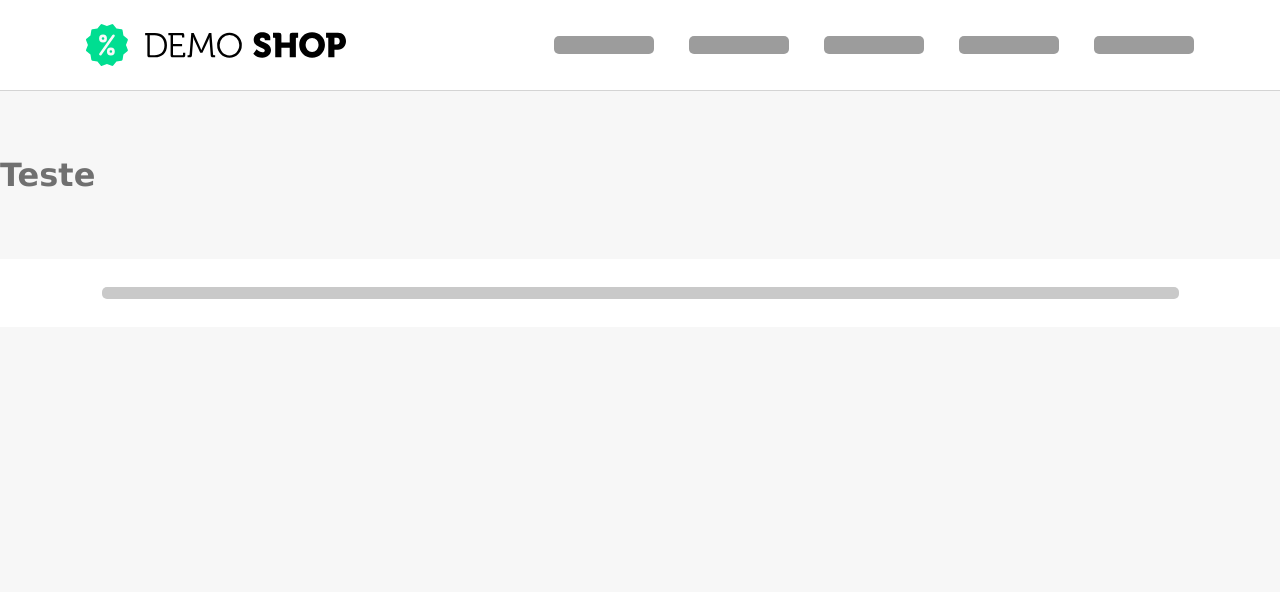
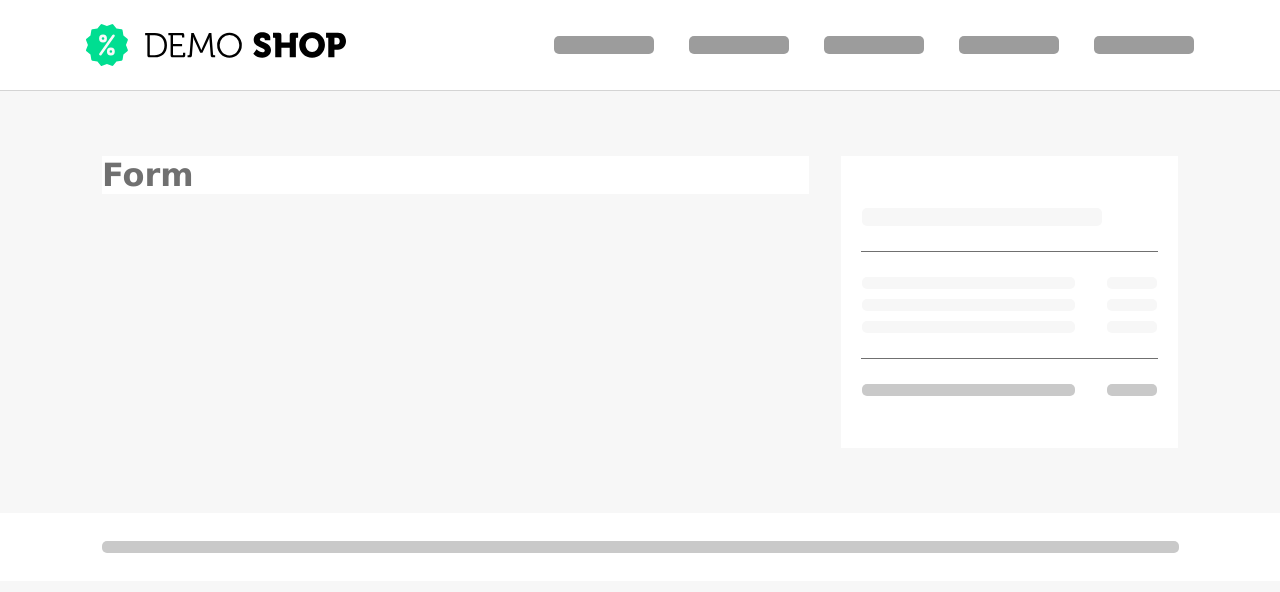
Before and after one commit to victormarques92/bexs-front-end-exam, a React (Create React App) app: page / in a window 1280 px wide. Shown: the top 592 px of the page. Built offline with nearby package versions, Linux system fonts and the light colour scheme.

Commit message:
criação do componente Summary

```diff
--- /dev/null
+++ b/src/components/summary/index.jsx
@@ -0,0 +1,60 @@
+import React, { Component } from 'react'
+
+// Grid
+import { Row, Col } from '../../styles/grid'
+
+// Styles
+import { List, Contour } from './styles'
+import { Colors } from '../../styles/styleds'
+
+export default class Summary extends Component {
+    render() {
+        return <List>
+            <Row>
+                <Col xs={10}>
+                    <Contour height={18} />
+                </Col>
+            </Row>
+
+            <hr/>
+
+            <Row>
+                <Col xs={9}>
+                    <Contour mgBottom={10} />
+                </Col>
+                <Col xs={3}>
+                    <Contour />
+                </Col>
+            </Row>
+
+            <Row>
+                <Col xs={9}>
+                    <Contour mgBottom={10} />
+                </Col>
+                <Col xs={3}>
+                    <Contour />
+                </Col>
+            </Row>
+
+            <Row>
+                <Col xs={9}>
+                    <Contour />
+                </Col>
+                <Col xs={3}>
+                    <Contour />
+                </Col>
+            </Row>
+
+            <hr/>
+
+            <Row>
+                <Col xs={9}>
+                    <Contour color={Colors.silver} />
+                </Col>
+                <Col xs={3}>
+                    <Contour color={Colors.silver} />
+                </Col>
+            </Row>
+        </List>
+    }
+}
--- /dev/null
+++ b/src/components/summary/styles.js
@@ -0,0 +1,21 @@
+import styled from 'styled-components'
+import { Colors } from '../../styles/styleds'
+
+export const List = styled.div `
+    background-color: ${Colors.white};
+    padding: 52px 5px;
+
+    hr {
+        border-top: 1px solid ${Colors.grey};
+        margin: 25px 15px;
+    }
+`
+
+export const Contour = styled.span `
+    background-color: ${props => props.color ? props.color : Colors.alabaster};
+    border-radius: 5px;
+    display: block;
+    height: ${props => props.height ? `${props.height}px` : '12px'};
+    margin-bottom: ${props => props.mgBottom && `${props.mgBottom}px`};
+    width: 100%;
+`
--- a/src/views/checkout/index.jsx
+++ b/src/views/checkout/index.jsx
@@ -1,15 +1,31 @@
 import React, { Component, Fragment } from 'react'
+
+// Grid
+import { Container, Row, Col } from '../../styles/grid'
 
 // Components
 import Navigation from '../../components/navigation'
 import Footer from '../../components/footer'
+import Summary from '../../components/summary'
 
 export default class index extends Component {
     render() {
         return <Fragment>
             <Navigation />
 
-            <h1>Teste</h1>
+            <Container>
+                <Row>
+                    <Col lg={8}>
+                        <div style={{ backgroundColor: 'white', marginBottom: 30 }}>
+                            <h1>Form</h1>
+                        </div>
+                    </Col>
+
+                    <Col lg={4}>
+                        <Summary />
+                    </Col>
+                </Row>
+            </Container>
 
             <Footer />
         </Fragment>
```
